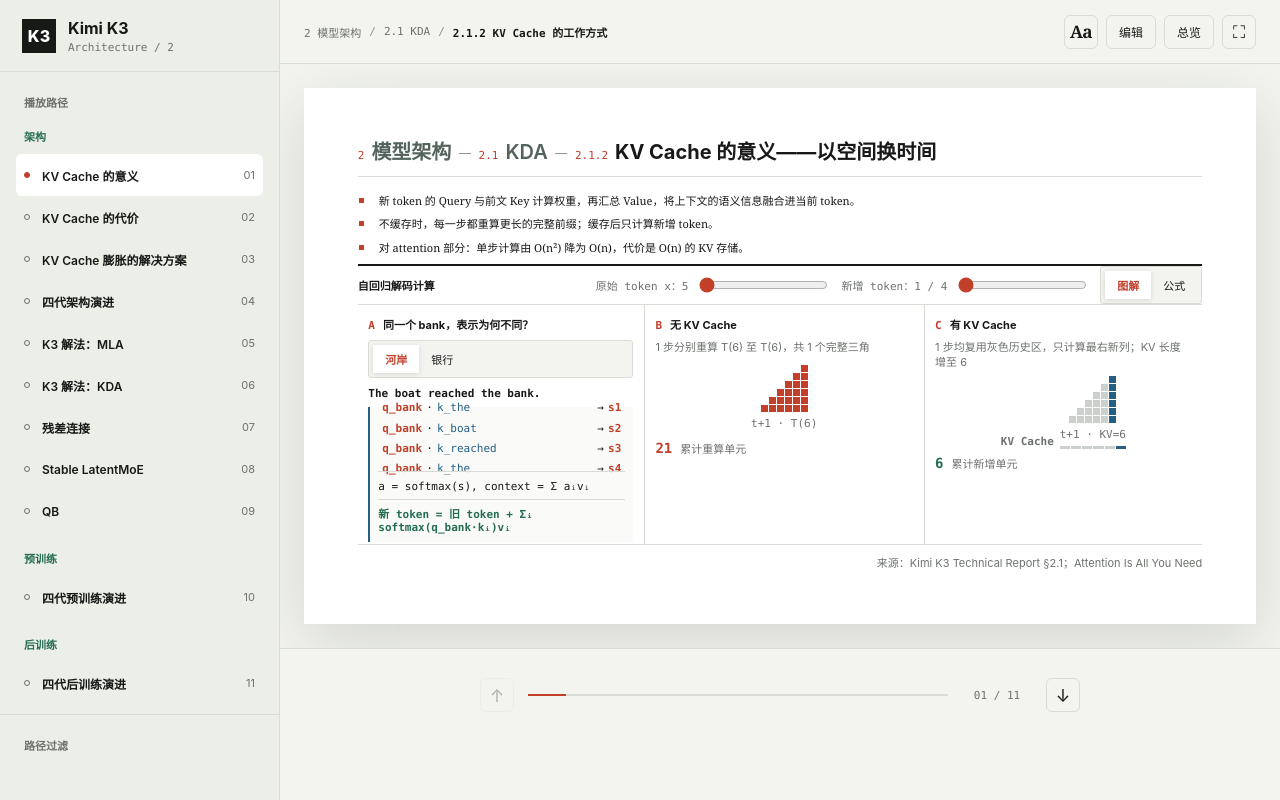
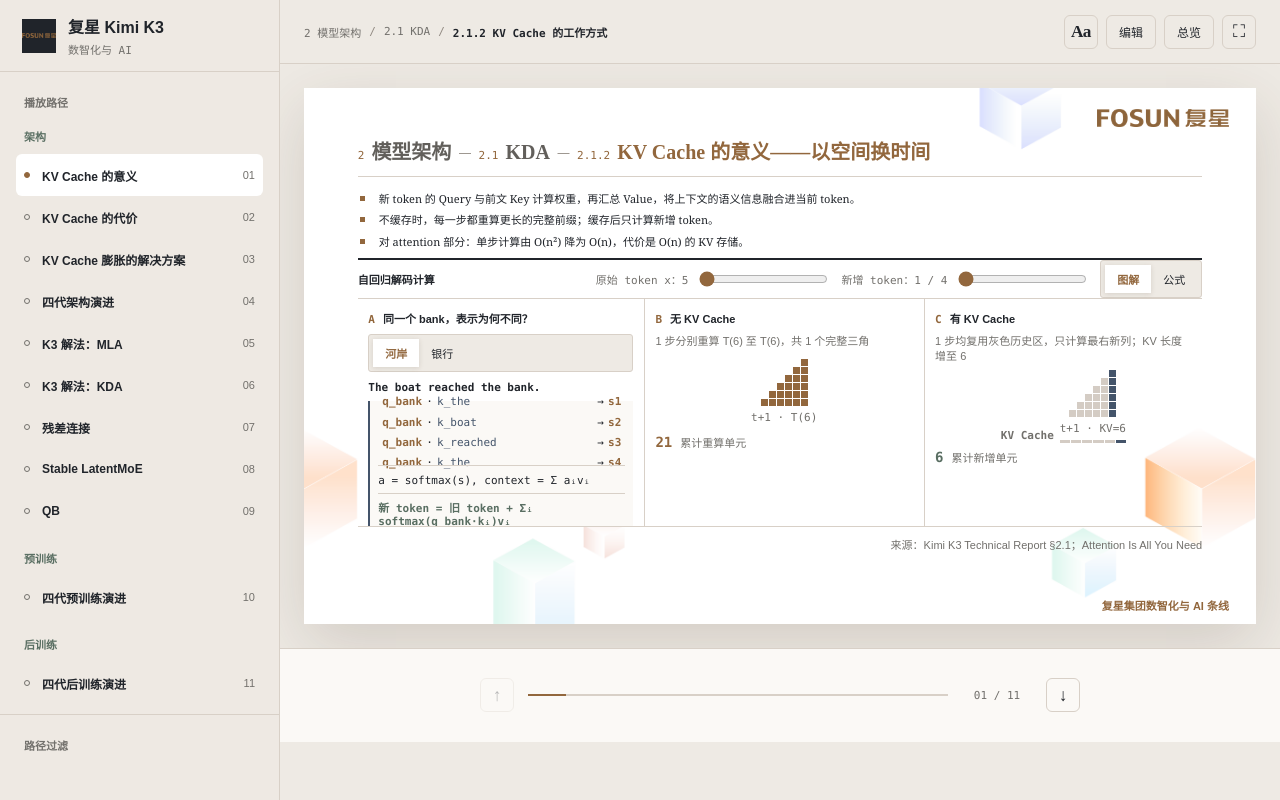
Before and after one commit to Jason-Yao-Builder/kimi-k3--, a website with bundled scripts: page index.html in a window 1280 px wide. Built offline with nearby package versions, Linux system fonts and the light colour scheme.

Commit message:
feat: add Fosun presentation theme

```diff
--- a/app/appearance-controller.js
+++ b/app/appearance-controller.js
@@ -1,4 +1,4 @@
-const STORAGE_KEY = "kimi-k3:appearance:v1";
+const STORAGE_KEY = "kimi-k3-fosun:appearance:v1";
 const VALID_THEMES = new Set(["system", "light", "dark"]);
 const VALID_FONT_SIZES = new Set(["small", "medium", "large"]);
 
@@ -15,8 +15,8 @@
 };
 
 const THEME_COLORS = {
-  light: "#f3f4ef",
-  dark: "#0f1211",
+  light: "#eeeae4",
+  dark: "#181716",
 };
 
 const readPreference = () => {
--- a/app/main.js
+++ b/app/main.js
@@ -27,6 +27,11 @@
   link.href = href;
   document.head.append(link);
 });
+
+const fosunTheme = document.createElement("link");
+fosunTheme.rel = "stylesheet";
+fosunTheme.href = new URL("../themes/fosun/theme.css", import.meta.url).href;
+document.head.append(fosunTheme);
 
 const blockRegistry = createBlockRegistry(pageRenderers);
 const errors = validateDeck(deck, blockRegistry.componentTypes);
--- a/app/styles.css
+++ b/app/styles.css
@@ -1,2 +1,3 @@
 @import "../themes/default/tokens.css";
 @import "../shared/styles/base.css";
+@import "../themes/fosun/tokens.css";
--- a/core/engine/presentation-engine.js
+++ b/core/engine/presentation-engine.js
@@ -232,7 +232,8 @@
     }
     const body = create("div", "slide-body");
     slide.blocks.forEach((block) => body.append(this.renderBlock(block, this.componentContext())));
-    article.append(header, body);
+    const attribution = create("footer", "slide-attribution", "复星集团数智化与 AI 条线");
+    article.append(header, body, attribution);
     this.refs.stage.replaceChildren(article);
     this.renderSidebar();
     this.renderFilters();
--- a/deck.js
+++ b/deck.js
@@ -28,9 +28,9 @@
 
 export const deck = {
   meta: {
-    id: "kimi-k3-kv-cache-test",
-    title: "Kimi K3 · KV Cache",
-    subtitle: "模型架构 / KDA / KV Cache",
+    id: "kimi-k3-kv-cache-fosun",
+    title: "复星 Kimi K3 · 技术演示",
+    subtitle: "复星集团数智化与 AI 条线",
   },
   filters: [],
   slides: pages.map((page) => {
--- a/index.html
+++ b/index.html
@@ -3,10 +3,10 @@
   <head>
     <meta charset="UTF-8" />
     <meta name="viewport" content="width=device-width, initial-scale=1" />
-    <meta name="theme-color" content="#f3f4ef" />
+    <meta name="theme-color" content="#eeeae4" />
     <script>
       (() => {
-        const storageKey = "kimi-k3:appearance:v1";
+        const storageKey = "kimi-k3-fosun:appearance:v1";
         const validThemes = new Set(["system", "light", "dark"]);
         const validFontSizes = new Set(["small", "medium", "large"]);
         let stored = {};
@@ -29,17 +29,17 @@
       })();
     </script>
     <link rel="icon" href="data:," />
-    <title>Kimi K3 · KV Cache</title>
+    <title>复星 Kimi K3 · 技术演示</title>
     <link rel="stylesheet" href="./app/styles.css" />
   </head>
   <body>
     <div id="app" class="app-shell">
       <aside class="sidebar" id="sidebar" aria-label="演示结构">
         <div class="brand">
-          <span class="brand-mark">K3</span>
+          <span class="brand-mark"><img src="./themes/fosun/assets/fosun_logo_brown.png" alt="复星" /></span>
           <div>
-            <strong>Kimi K3</strong>
-            <small>Architecture / 2</small>
+            <strong>复星 Kimi K3</strong>
+            <small>数智化与 AI</small>
           </div>
         </div>
         <div class="sidebar-section">
--- a/package.json
+++ b/package.json
@@ -1,5 +1,5 @@
 {
-  "name": "html-presentation-engine-v2-1-test",
+  "name": "html-presentation-engine-v2-1-fosun",
   "private": true,
   "version": "0.1.0",
   "type": "module",
--- /dev/null
+++ b/themes/fosun/theme.css
@@ -0,0 +1,149 @@
+body {
+  background: var(--paper);
+}
+
+.sidebar {
+  background: var(--surface-raised);
+}
+
+.brand {
+  align-items: center;
+}
+
+.brand-mark {
+  width: 78px;
+  height: 28px;
+  background: transparent;
+}
+
+.brand-mark img {
+  display: block;
+  width: 100%;
+  height: auto;
+}
+
+.brand small,
+.section-label,
+.breadcrumb,
+.page-count {
+  color: var(--muted);
+}
+
+.nav-section,
+.slide-header h1,
+.hierarchy-item strong,
+.hierarchy-item h1 {
+  color: var(--accent);
+  font-family: var(--font-serif);
+  font-weight: var(--weight-regular);
+}
+
+.nav-item[data-active="true"] {
+  background: var(--surface-sunken);
+}
+
+.toolbar,
+.player-controls {
+  background: var(--surface-subtle);
+}
+
+.progress-track span {
+  background: var(--accent);
+}
+
+.stage {
+  background: var(--surface);
+}
+
+.slide {
+  position: relative;
+  overflow: hidden;
+  background: var(--surface) url("./assets/content_background.png") center / 100% 100% no-repeat;
+}
+
+.slide::before {
+  position: absolute;
+  z-index: 4;
+  top: clamp(20px, 2.5cqw, 38px);
+  right: clamp(24px, 3.2cqw, 48px);
+  width: clamp(132px, 14cqw, 180px);
+  aspect-ratio: 207 / 28;
+  background: url("./assets/fosun_logo_brown.png") center / contain no-repeat;
+  content: "";
+  pointer-events: none;
+}
+
+.slide-header {
+  padding-right: clamp(150px, 16cqw, 205px);
+  border-bottom-color: var(--line);
+}
+
+.slide-body {
+  padding-bottom: clamp(18px, 2cqw, 29px);
+}
+
+.slide-attribution {
+  position: absolute;
+  z-index: 5;
+  right: clamp(24px, 3.2cqw, 48px);
+  bottom: clamp(8px, 1.05cqw, 16px);
+  padding-left: var(--space-3);
+  background: color-mix(in srgb, var(--surface) 86%, transparent);
+  color: var(--accent);
+  font-family: var(--font-sans);
+  font-size: var(--text-xs);
+  font-weight: var(--weight-medium);
+  line-height: var(--leading-normal);
+  pointer-events: none;
+}
+
+.role-label {
+  background: var(--accent);
+}
+
+.segment-control {
+  border-color: var(--line);
+  background: var(--surface-sunken);
+}
+
+.segment-control button.active,
+.appearance-segments button[aria-pressed="true"] {
+  color: var(--accent);
+}
+
+.mode-button,
+.action-button {
+  border-color: var(--accent);
+  color: var(--accent);
+}
+
+.mode-button:hover,
+.action-button:hover {
+  background: var(--accent);
+  color: var(--ink-inverse);
+}
+
+:root[data-theme="dark"] .slide {
+  background-image: none;
+}
+
+:root[data-theme="dark"] .slide::before {
+  opacity: 0.9;
+}
+
+@container (max-width: 520px) {
+  .slide-header {
+    padding-right: 128px;
+  }
+
+  .slide::before {
+    top: 17px;
+    right: 18px;
+    width: 112px;
+  }
+
+  .slide-attribution {
+    right: 18px;
+    bottom: 6px;
+  }
+}
--- /dev/null
+++ b/themes/fosun/tokens.css
@@ -0,0 +1,74 @@
+:root {
+  --paper: #eeeae4;
+  --surface: #ffffff;
+  --surface-subtle: #fbf9f6;
+  --surface-raised: #f7f4ef;
+  --surface-sunken: #eee9e3;
+  --surface-hover: #f4ede6;
+  --surface-image: #ffffff;
+  --image-ink: #20242a;
+  --ink: #20242a;
+  --ink-soft: #393b3d;
+  --text-secondary: #625f5b;
+  --muted: #72706c;
+  --ink-faint: #918a82;
+  --ink-inverse: #ffffff;
+  --line: #d8d0c7;
+  --line-strong: #c9bcae;
+  --line-subtle: #e8e0d8;
+  --accent: #92673d;
+  --accent-soft: #f1e8df;
+  --green: #596e62;
+  --green-soft: #e5ebe6;
+  --blue: #44546a;
+  --blue-soft: #e7eaee;
+  --warning: #a66f38;
+  --warning-soft: #f7eadb;
+  --amber: #c89b45;
+  --purple: #705c72;
+  --purple-soft: #eee7ef;
+  --critical: #9a4f42;
+  --critical-soft: #f5e6e2;
+  --grid: #d4ccc4;
+  --overlay: rgb(32 36 42 / 72%);
+  --focus-soft: rgb(146 103 61 / 38%);
+  --focus-editor: rgb(146 103 61 / 58%);
+  --shadow: 0 20px 60px rgb(69 52 36 / 16%);
+  --shadow-soft: 0 1px 5px rgb(69 52 36 / 14%);
+  --radius: var(--radius-sm);
+  --font-sans: "Microsoft YaHei", "PingFang SC", "DengXian", Arial, sans-serif;
+  --font-serif: "KaiTi", "STKaiti", "Kaiti SC", "Microsoft YaHei", serif;
+}
+
+:root[data-theme="dark"] {
+  --paper: #181716;
+  --surface: #211f1d;
+  --surface-subtle: #282521;
+  --surface-raised: #2c2925;
+  --surface-sunken: #1d1b19;
+  --surface-hover: #322e29;
+  --ink: #f3efe9;
+  --ink-soft: #ddd5cc;
+  --text-secondary: #c8bdb1;
+  --muted: #b2a69a;
+  --ink-faint: #8e8379;
+  --ink-inverse: #1c1917;
+  --line: #494139;
+  --line-strong: #65584d;
+  --line-subtle: #38322d;
+  --accent: #d0a984;
+  --accent-soft: #49382a;
+  --green: #9ab1a2;
+  --green-soft: #293a31;
+  --blue: #a8b6cb;
+  --blue-soft: #303743;
+  --warning: #d8a36d;
+  --warning-soft: #493523;
+  --critical: #d98f81;
+  --critical-soft: #4a2f2a;
+  --grid: #514940;
+  --focus-soft: rgb(208 169 132 / 42%);
+  --focus-editor: rgb(208 169 132 / 62%);
+  --shadow: 0 22px 70px rgb(0 0 0 / 44%);
+  --shadow-soft: 0 1px 6px rgb(0 0 0 / 34%);
+}
```
Also changed, not shown: README.md, themes/fosun/assets/content_background.png (added), themes/fosun/assets/cover_background.png (added), themes/fosun/assets/fosun_logo_brown.png (added).
